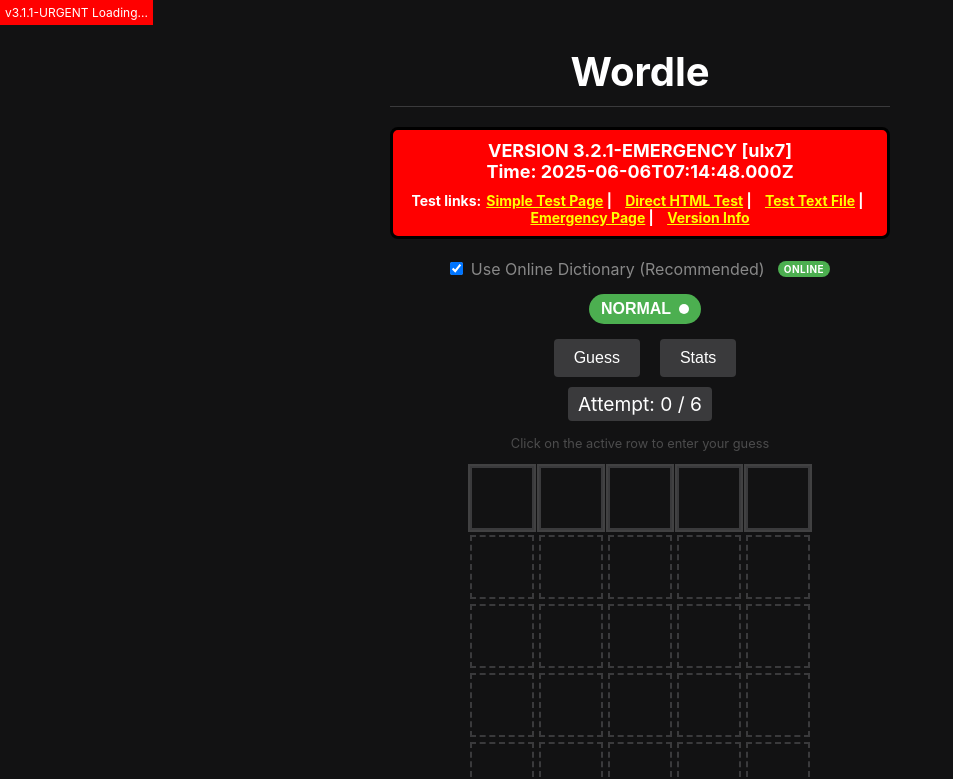
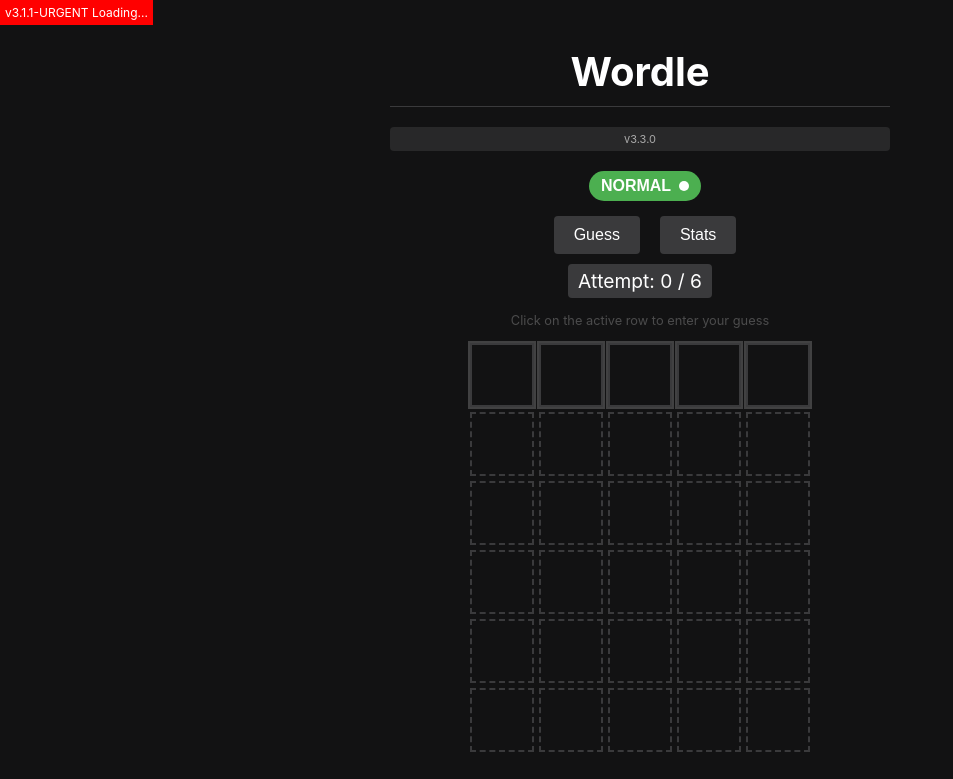
Before and after one commit to frankiholly/wordlelearn, a React (Create React App) app: page / in a window 1280 px wide. Shown: the top 779 px of the page, without its empty margins (0-953 px from the left). Built offline with nearby package versions, Linux system fonts and the light colour scheme.

Commit message:
Clean up UI: Remove emergency styling, simplify version display, always use online dictionary

```diff
--- a/src/App.js
+++ b/src/App.js
@@ -172,8 +172,9 @@
   const [isInvalid, setIsInvalid] = useState(false);
 
   // Online dictionary is now the primary method (always enabled by default)
-  // Online dictionary is prioritized for best validation (strongly recommended)
-  const [useOnlineDictionary, setUseOnlineDictionary] = useState(true);
+  // Online dictionary is always used for best validation
+  // No longer toggleable, always set to true
+  const useOnlineDictionary = true;
 
   // State to track if we're checking a word online
   const [isCheckingOnline, setIsCheckingOnline] = useState(false);
@@ -691,69 +692,33 @@
 
 
   // Add timestamp to ensure cache refresh
-  const buildTimestamp = new Date().toISOString();
-  const randomMarker = Math.random().toString(36).substring(2, 6);
+  // Version is now simplified, no longer need random markers
 
   // Emergency links for testing
-  const emergencyLinks = [
-    {name: 'test.html', label: 'Simple Test Page'},
-    {name: 'direct.html', label: 'Direct HTML Test'},
-    {name: 'test.txt', label: 'Test Text File'},
-    {name: 'emergency.html', label: 'Emergency Page'},
-    {name: 'version-info.txt', label: 'Version Info'},
-  ];
+  // No longer used - version display is now simplified
 
   return (
     <div className="App">
       <h1 className="title">Wordle</h1>
 
-      {/* Emergency version box */}
+      {/* Version indicator - subtle */}
       <div
         style={{
-          background: 'red',
-          color: 'white',
-          padding: '10px',
-          fontWeight: 'bold',
+          background: 'rgba(50, 50, 50, 0.7)',
+          color: '#aaaaaa',
+          padding: '5px 8px',
+          fontWeight: 'normal',
           marginBottom: '20px',
-          fontSize: '18px',
-          borderRadius: '8px',
-          border: '3px solid black'
+          fontSize: '11px',
+          borderRadius: '4px',
         }}
       >
-        <div>VERSION 3.2.1-EMERGENCY [{randomMarker}]</div>
-        <div>Time: {buildTimestamp}</div>
-        <div style={{marginTop: '10px', fontSize: '14px'}}>
-          Test links:
-          {emergencyLinks.map((link, i) => (
-            <span key={i} style={{margin: '0 5px'}}>
-              <a
-                href={link.name}
-                target="_blank"
-                rel="noopener noreferrer"
-                style={{color: 'yellow', textDecoration: 'underline'}}
-              >
-                {link.label}
-              </a>
-              {i < emergencyLinks.length - 1 ? ' | ' : ''}
-            </span>
-          ))}
-        </div>
+        <div>v3.3.0</div>
       </div>
 
-      {/* Dictionary Toggle */}
-      <div className="dictionary-toggle">
-        <label>
-          <input
-            type="checkbox"
-            checked={useOnlineDictionary}
-            onChange={(e) => setUseOnlineDictionary(e.target.checked)}
-            disabled={isCheckingOnline}
-            id="online-dict-toggle"
-          />
-          Use Online Dictionary (Recommended)
-          {useOnlineDictionary && <span className="online-badge">Online</span>}
-        </label>
-        {isCheckingOnline && <span className="loading-spinner">Checking...</span>}
+      {/* Online Dictionary Status */}
+      <div className="dictionary-status">
+        {isCheckingOnline && <span className="loading-spinner">Checking Dictionary...</span>}
       </div>
 
       {/* Game Mode Toggle */}
```
Also changed, not shown: public/version.html (+3 -6 lines), public/version.txt.
